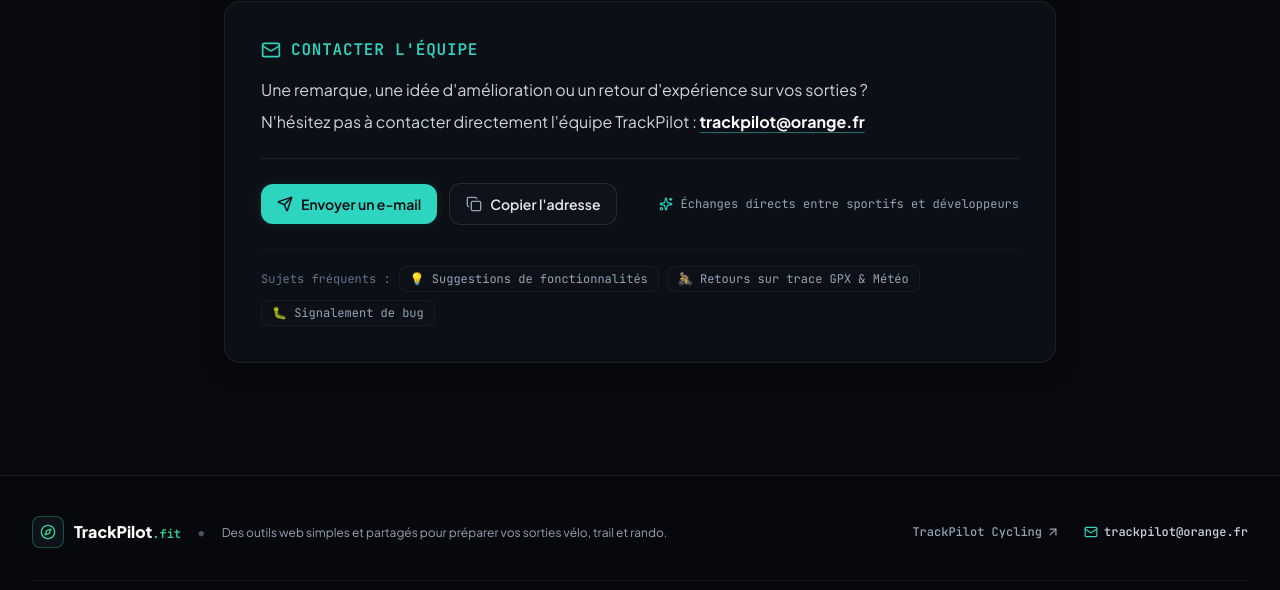
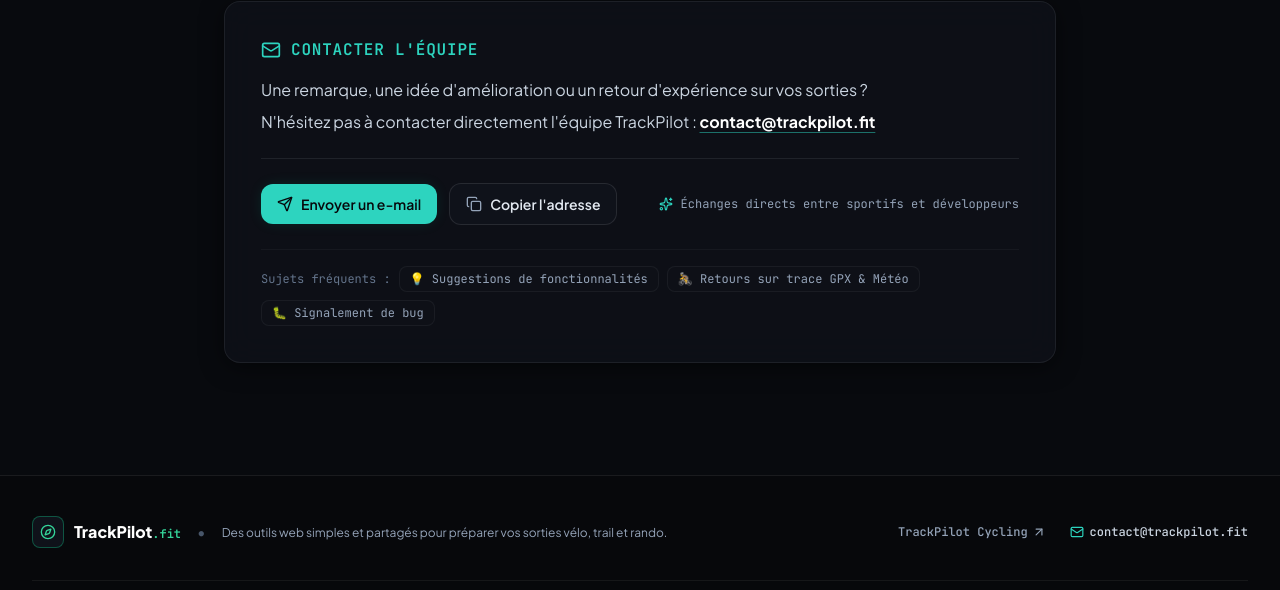
Before and after one commit to roch-manfredini/TrackPilot-Hub, a React (Vite) app: page / in a window 1280 px wide. Shown: the part 7212-7802 px from the top of the page. Built offline with nearby package versions, Linux system fonts and the light colour scheme.

Commit message:
chore: update contact email to contact@trackpilot.fit

```diff
--- a/src/components/ContactModal.tsx
+++ b/src/components/ContactModal.tsx
@@ -8,7 +8,7 @@ interface ContactModalProps {
 
 export const ContactModal: React.FC<ContactModalProps> = ({ isOpen, onClose }) => {
   const [copied, setCopied] = useState(false);
-  const email = 'trackpilot@orange.fr';
+  const email = 'contact@trackpilot.fit';
 
   useEffect(() => {
     const handleKeyDown = (e: KeyboardEvent) => {
--- a/src/components/ContactSection.tsx
+++ b/src/components/ContactSection.tsx
@@ -3,7 +3,7 @@ import { Mail, Send, Copy, Check, MessageSquare, Sparkles } from 'lucide-react';
 
 export const ContactSection: React.FC = () => {
   const [copied, setCopied] = useState(false);
-  const email = 'trackpilot@orange.fr';
+  const email = 'contact@trackpilot.fit';
 
   const handleCopy = () => {
     navigator.clipboard.writeText(email);
--- a/src/components/Footer.tsx
+++ b/src/components/Footer.tsx
@@ -48,7 +48,7 @@ export const Footer: React.FC<FooterProps> = ({ onOpenContact }) => {
               title="Contacter l'équipe"
             >
               <Mail className="w-3.5 h-3.5 text-teal-400" />
-              <span>trackpilot@orange.fr</span>
+              <span>contact@trackpilot.fit</span>
             </button>
           </div>
 
```
